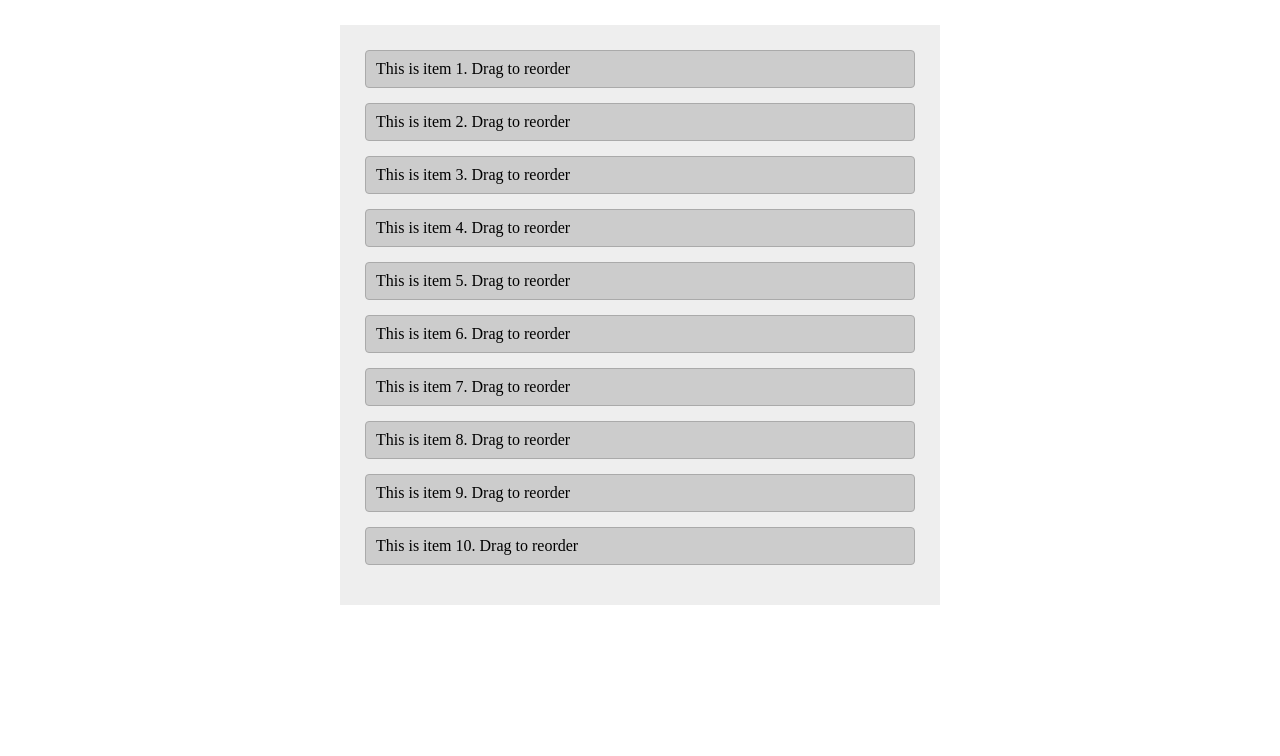
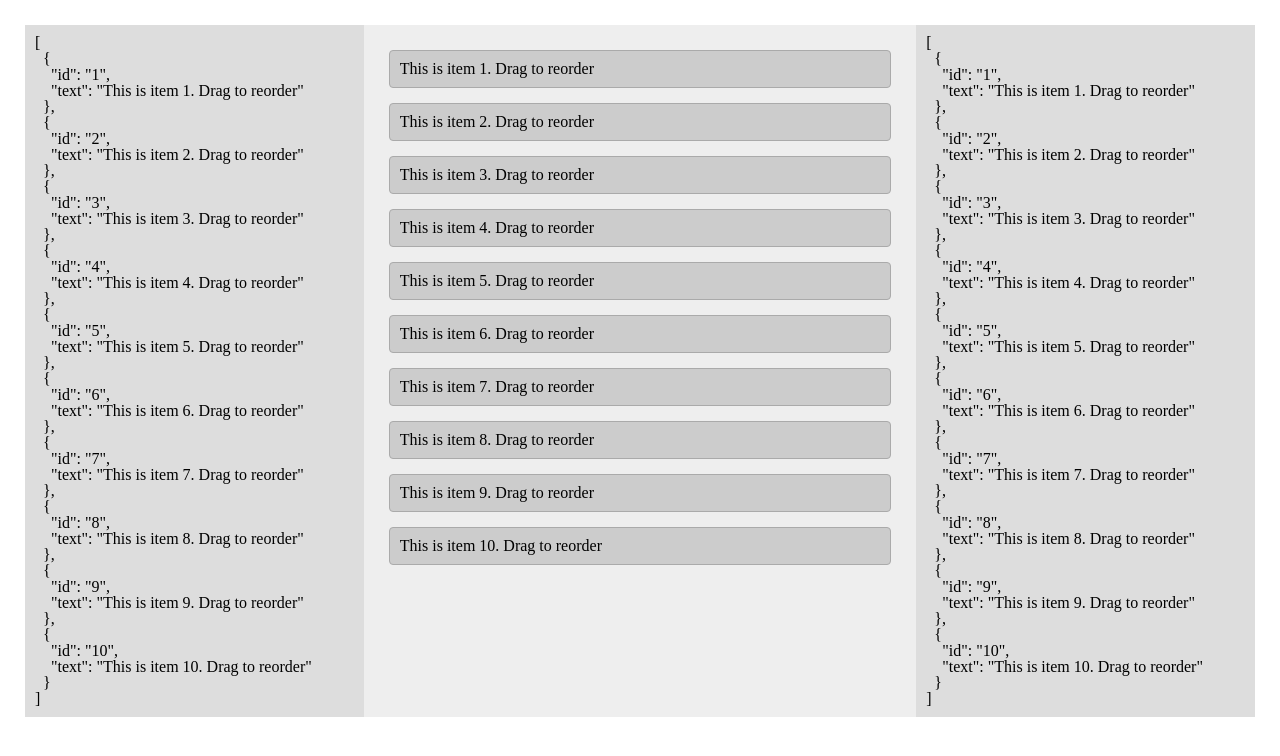
Before and after one commit to sudheer-ranga/html5-drag-n-drop-poc, a plain HTML site: page items-as-json-array/index.html in a window 1280 px wide. Drawn offline with nearby package versions, Linux system fonts and the light colour scheme.

Commit message:
Bug fix and added UI diff for comparing json data

```diff
--- a/items-as-json-array/app.css
+++ b/items-as-json-array/app.css
@@ -2,13 +2,26 @@
   box-sizing: border-box;
 }
 
+#initial-data,
+#updated-data {
+  padding: 10px;
+  background-color: #ddd;
+  width: 30%;
+}
+#initial-data pre,
+#updated-data pre {
+  width: 100%;
+}
+
 body {
+  display: -webkit-box;
+  display: flex;
   padding: 25px;
 }
 
 .container {
   width: 600px;
-  margin: auto;
+  margin: 0 auto;
   background: #eee;
   padding: 25px;
 }
--- a/items-as-json-array/app.js
+++ b/items-as-json-array/app.js
@@ -1,10 +1,12 @@
 window.addEventListener('load', () => {
   const data = [];
+  const dndContainer = document.querySelector('#dragndrop-container');
   let dragEl = null;
   let dragIds = {
     source: null,
-    target: null
-  }
+    target: null,
+    direction: null
+  };
 
   for (i = 1; i <= 10; i++) {
     data.push({
@@ -13,12 +15,25 @@ window.addEventListener('load', () => {
     });
   }
 
+  const initialDataContainer = document.querySelector('#initial-data');
+  const updatedDataContainer = document.querySelector('#updated-data');
+
+  initialDataContainer.innerHTML = `<pre>${JSON.stringify(data, undefined, 2)}</pre>`;
+  updatedDataContainer.innerHTML = `<pre>${JSON.stringify(data, undefined, 2)}</pre>`;
+
   const reorderData = () => {
     // const cloneData = [...data]; // This is shallow clone. Might now work properly for nested data
     const sourceIndex = data.findIndex(item => item.id === dragIds.source);
-    const targetIndex = data.findIndex(item => item.id === dragIds.target);
     const removedItems = data.splice(sourceIndex, 1); // Modifies data array and returns the removed element
-    data.splice(targetIndex, 0, removedItems[0]); // since there would be only 1 item removed
+    const targetIndex = data.findIndex(item => item.id === dragIds.target); // removing items and getting target index order is important. don't change
+
+    if (dragIds.direction === 'DRAG_TOP_TO_BOTTOM') {
+      data.splice(targetIndex + 1, 0, removedItems[0]); // since there would be only 1 item removed. getting [0]th item
+    } else { // bottom to top
+      data.splice(targetIndex, 0, removedItems[0]);
+    }
+
+    updatedDataContainer.innerHTML = `<pre>${JSON.stringify(data, undefined, 2)}</pre>`;
     console.log(data);
   };
 
@@ -48,6 +63,7 @@ window.addEventListener('load', () => {
 
       dragIds.source = dragEl.id;
       dragIds.target = target.id;
+      dragIds.direction = isHalf ? 'DRAG_BOTTOM_TO_TOP' : 'DRAG_TOP_TO_BOTTOM';
     }
   };
 
@@ -56,7 +72,6 @@ window.addEventListener('load', () => {
     reorderData();
   };
 
-  const dndContainer = document.querySelector('#dragndrop-container');
   data.forEach((item) => {
     var node = document.createElement('p');
     var textnode = document.createTextNode(item.text);
--- a/items-as-json-array/index.html
+++ b/items-as-json-array/index.html
@@ -9,10 +9,14 @@
   <script src="./app.js"></script>
 </head>
 <body>
+  <div id="initial-data">
+  </div>
   <div
     id="dragndrop-container"
     class="container"
   >
   </div>
+  <div id="updated-data">
+  </div>
 </body>
 </html>
```
